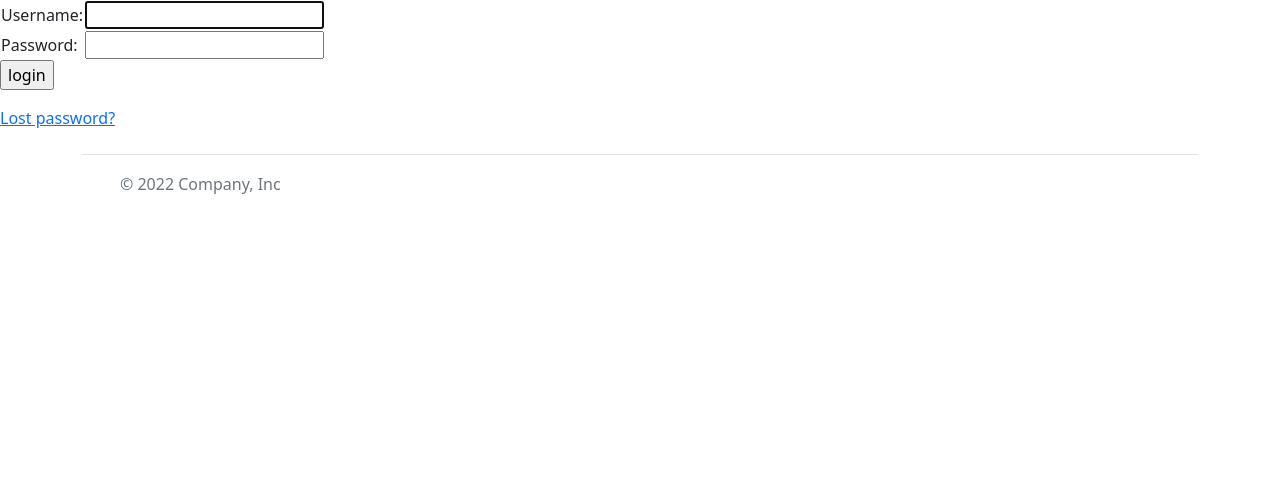
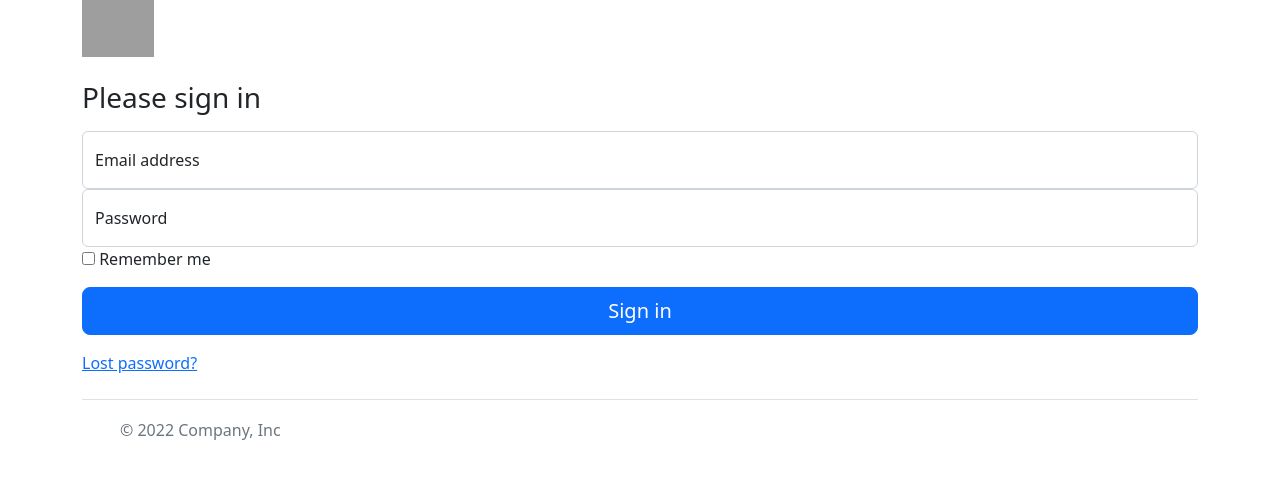
Before and after one commit to jeremy-vangansberg/api-django, a Django app: page /accounts/login/ in a window 1280 px wide. Shown: the part 56-535 px from the top of the page. Run offline with Django 4.2, Linux system fonts and the light colour scheme; some libraries are stand-ins or nearby versions; grey boxes are pictures that could not be loaded.

Commit message:
form bootstraped

```diff
--- a/templates/base.html
+++ b/templates/base.html
@@ -9,6 +9,61 @@
     <link href="https://cdn.jsdelivr.net/npm/bootstrap@5.2.2/dist/css/bootstrap.min.css" rel="stylesheet" integrity="sha384-Zenh87qX5JnK2Jl0vWa8Ck2rdkQ2Bzep5IDxbcnCeuOxjzrPF/et3URy9Bv1WTRi" crossorigin="anonymous">
 
 
+    <style>
+        .bd-placeholder-img {
+          font-size: 1.125rem;
+          text-anchor: middle;
+          -webkit-user-select: none;
+          -moz-user-select: none;
+          user-select: none;
+        }
+
+        @media (min-width: 768px) {
+          .bd-placeholder-img-lg {
+            font-size: 3.5rem;
+          }
+        }
+
+        .b-example-divider {
+          height: 3rem;
+          background-color: rgba(0, 0, 0, .1);
+          border: solid rgba(0, 0, 0, .15);
+          border-width: 1px 0;
+          box-shadow: inset 0 .5em 1.5em rgba(0, 0, 0, .1), inset 0 .125em .5em rgba(0, 0, 0, .15);
+        }
+
+        .b-example-vr {
+          flex-shrink: 0;
+          width: 1.5rem;
+          height: 100vh;
+        }
+
+        .bi {
+          vertical-align: -.125em;
+          fill: currentColor;
+        }
+
+        .nav-scroller {
+          position: relative;
+          z-index: 2;
+          height: 2.75rem;
+          overflow-y: hidden;
+        }
+
+        .nav-scroller .nav {
+          display: flex;
+          flex-wrap: nowrap;
+          padding-bottom: 1rem;
+          margin-top: -1px;
+          overflow-x: auto;
+          text-align: center;
+          white-space: nowrap;
+          -webkit-overflow-scrolling: touch;
+        }
+      </style>
+      <link href="{% static 'css/signin.css' %}" rel="stylesheet">
+
+
 
 
     <title>Document</title>
@@ -16,7 +71,11 @@
 
 <body>
     {% include 'includes/header.html' %}
-    {% block content %}{% endblock content %}
+
+    <main>
+        {% block content %}{% endblock content %}
+    </main>
+
     {% include 'includes/footer.html' %}
 
     <!-- JavaScript Bundle with Popper -->
--- a/templates/registration/login.html
+++ b/templates/registration/login.html
@@ -1,7 +1,11 @@
 {% extends "base.html" %}
+{% load crispy_forms_tags %}
 
 {% block content %}
+<div class='login-view'>
+<div class='container'>
 
+<main class="form-signin w-100 m-auto">
         {% if form.errors %}
         <p>Your username and password didn't match. Please try again.</p>
         {% endif %}
@@ -17,22 +21,31 @@
 
         <form method="post" action="{% url 'login' %}">
         {% csrf_token %}
-<table>
-<tr>
-    <td>{{ form.username.label_tag }}</td>
-    <td>{{ form.username }}</td>
-</tr>
-<tr>
-    <td>{{ form.password.label_tag }}</td>
-    <td>{{ form.password }}</td>
-</tr>
-</table>
+            <img class="mb-4" src="/docs/5.2/assets/brand/bootstrap-logo.svg" alt="" width="72" height="57">
+            <h1 class="h3 mb-3 fw-normal">Please sign in</h1>
 
-<input type="submit" value="login">
+            <div class="form-floating">
+            <input type="email" class="form-control" id="floatingInput" placeholder="name@example.com">
+            <label for="floatingInput">Email address</label>
+            </div>
+            <div class="form-floating">
+            <input type="password" class="form-control" id="floatingPassword" placeholder="Password">
+            <label for="floatingPassword">Password</label>
+            </div>
+
+            <div class="checkbox mb-3">
+            <label>
+                <input type="checkbox" value="remember-me"> Remember me
+            </label>
+            </div>
+            <button class="w-100 btn btn-lg btn-primary" type="submit">Sign in</button>
+
         <input type="hidden" name="next" value="{{ next }}">
         </form>
 
         {# Assumes you set up the password_reset view in your URLconf #}
         <p><a href="{% url 'password_reset' %}">Lost password?</a></p>
-
+    </main>
+</div>
+</div>
 {% endblock %}
```
Also changed, not shown: 1 other file. Lines whose indentation alone changed are shown as unchanged.
